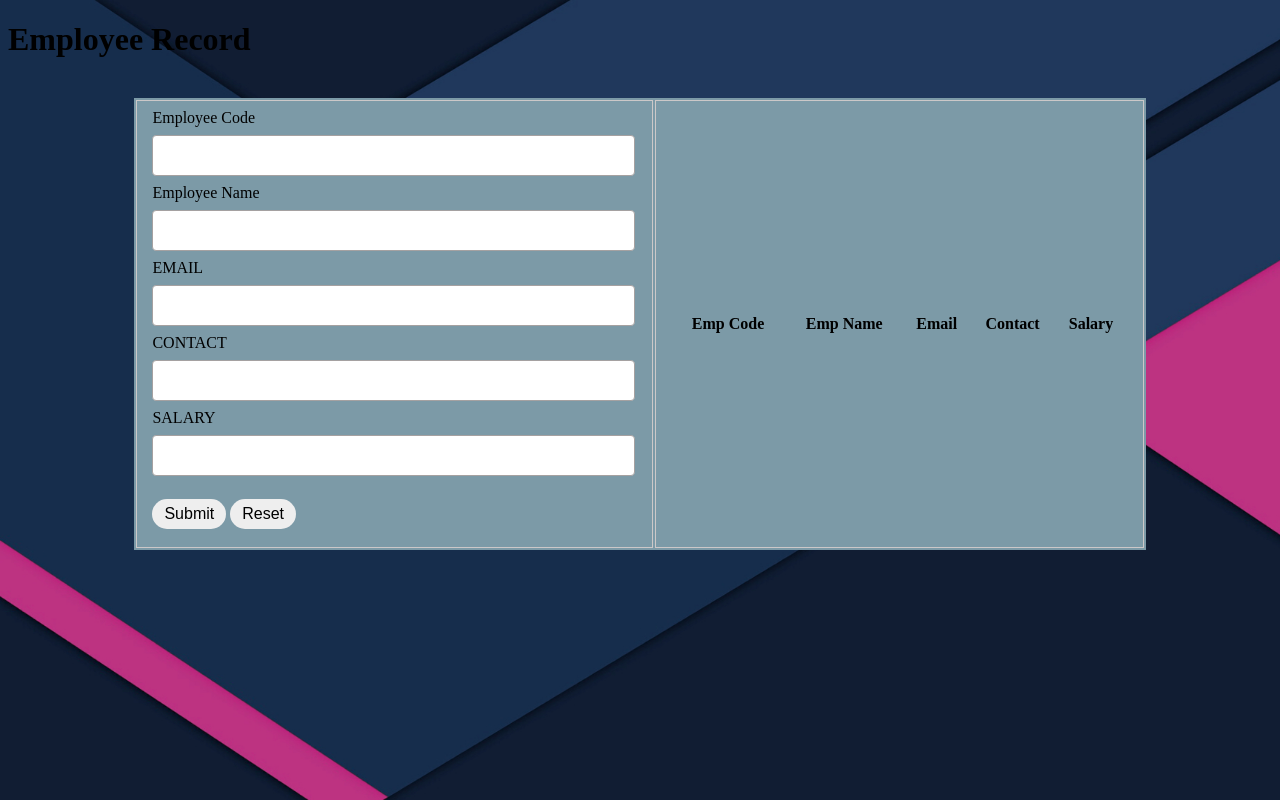
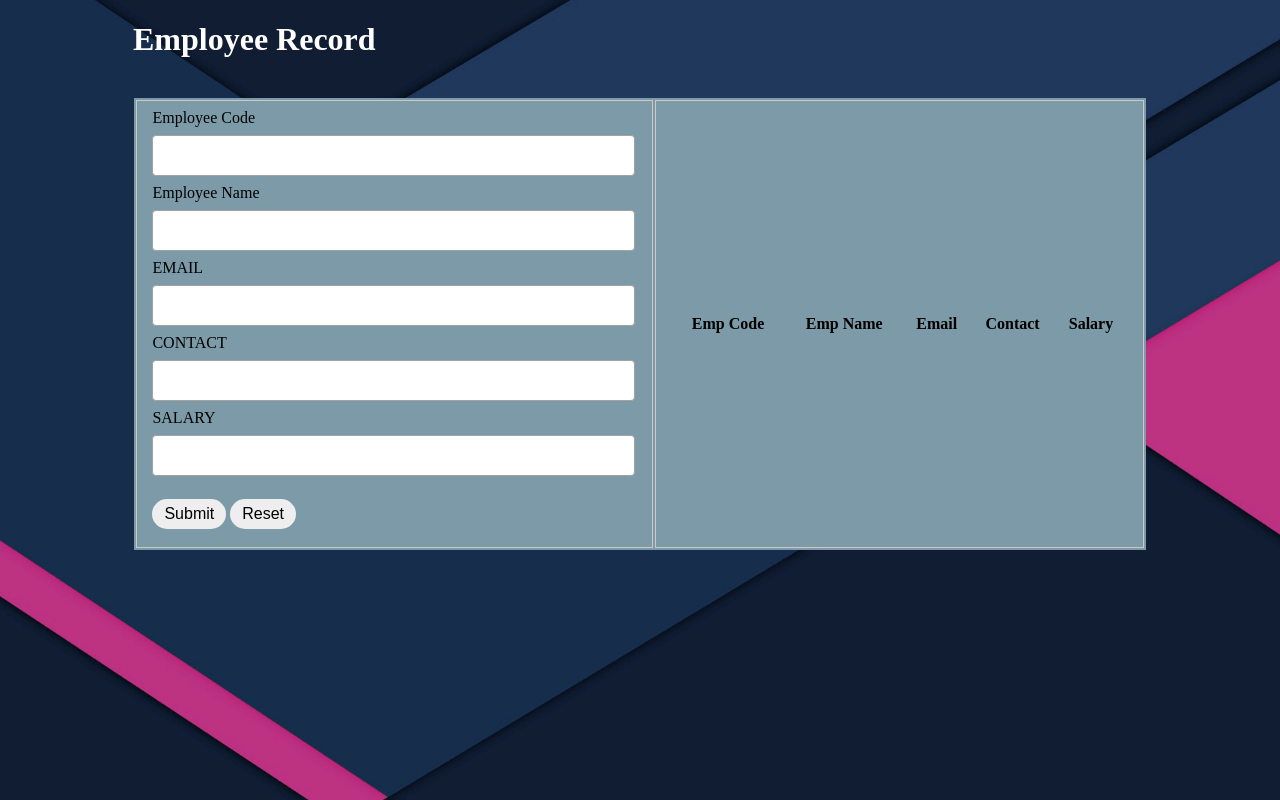
Before and after one commit to devbhadana/Mtsl_project, a plain HTML site: page index.html in a window 1280 px wide. Drawn offline with Linux system fonts and the light colour scheme.

Commit message:
style updated

```diff
--- a/style.css
+++ b/style.css
@@ -4,7 +4,10 @@ body{
     background-attachment: fixed;
     background-size: cover;
 }
-
+h1{
+    color:#fff;
+    padding-left:125px;
+}
 table{
     width: 80%;
     margin: 40px auto;
```
